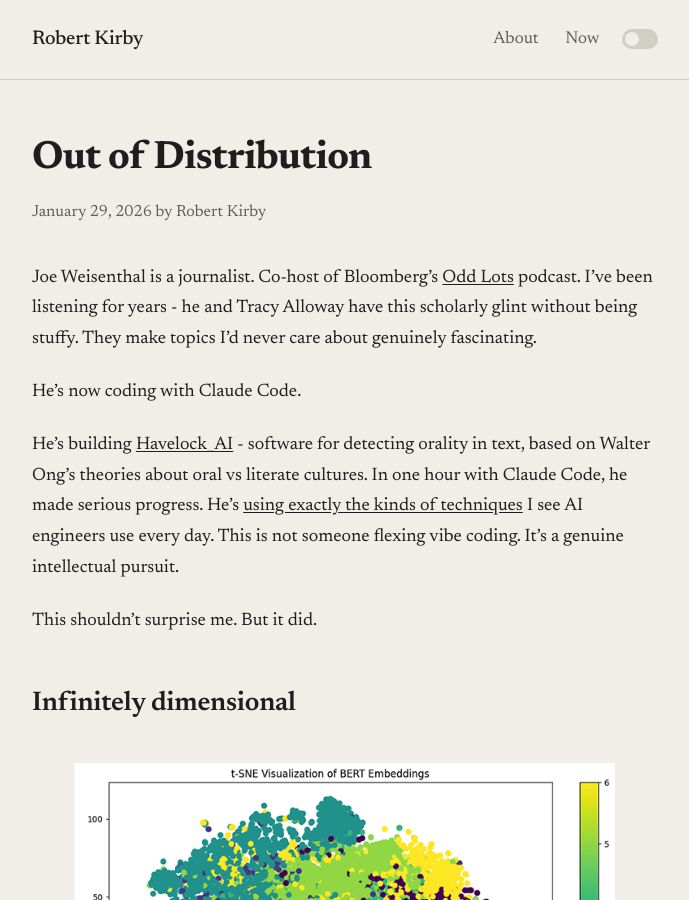
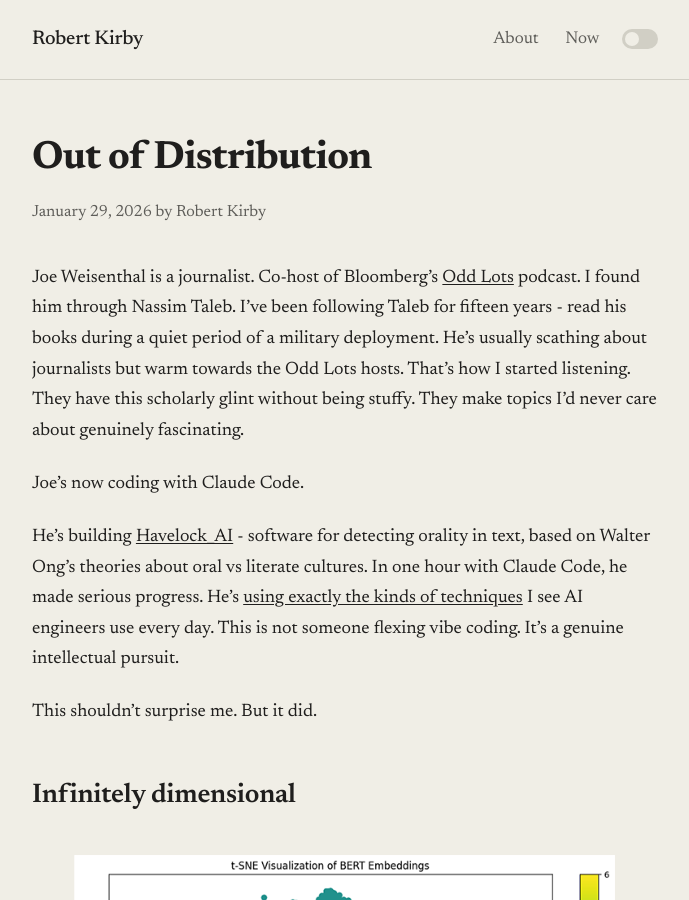
Before and after one commit to rob137/rob137.github.io, a Jekyll site: the page built from _posts/2026-01-29-out-of-distribution.md, in a window 1280 px wide and 900 px high. Shown: the whole window, without its empty margins (295-984 px from the left). Built offline with Jekyll 4.4.1, drawn with Linux system fonts in a browser that asks for light colours; some of the changed text lies outside the part shown.

Commit message:
Move Taleb->Odd Lots to intro, tighten Recognising seriousness
Co-Authored-By: Claude Opus 4.5 <noreply@anthropic.com>

```diff
--- a/_posts/2026-01-29-out-of-distribution.md
+++ b/_posts/2026-01-29-out-of-distribution.md
@@ -6,9 +6,9 @@ tags: [ai, work, skills, personality]
 excerpt: "In infinitely dimensional space, everything is close. AI is infinitely dimensional. All roads lead here."
 ---
 
-Joe Weisenthal is a journalist. Co-host of Bloomberg's [Odd Lots](https://www.bloomberg.com/oddlots-podcast) podcast. I've been listening for years - he and Tracy Alloway have this scholarly glint without being stuffy. They make topics I'd never care about genuinely fascinating.
+Joe Weisenthal is a journalist. Co-host of Bloomberg's [Odd Lots](https://www.bloomberg.com/oddlots-podcast) podcast. I found him through Nassim Taleb. I've been following Taleb for fifteen years - read his books during a quiet period of a military deployment. He's usually scathing about journalists but warm towards the Odd Lots hosts. That's how I started listening. They have this scholarly glint without being stuffy. They make topics I'd never care about genuinely fascinating.
 
-He's now coding with Claude Code.
+Joe's now coding with Claude Code.
 
 He's building [Havelock_AI](https://x.com/TheStalwart/status/2007881712374816998) - software for detecting orality in text, based on Walter Ong's theories about oral vs literate cultures. In one hour with Claude Code, he made serious progress. He's [using exactly the kinds of techniques](https://x.com/TheStalwart/status/2009622958516645976) I see AI engineers use every day. This is not someone flexing vibe coding. It's a genuine intellectual pursuit.
 
@@ -31,8 +31,6 @@ I found Joe in my space because all roads lead here now.
 I got into philosophy in sixth form, through Wittgenstein initially, and studied it at university - Ray Monk's biography, the Wikipedia rabbit holes. It turned out to be a deep pool of formidable people. Some ended up at places like Google. Others got locked away in academia, or drifted into roles that never quite used what they had. Talent sitting behind barriers.
 
 A musicologist friend I lived with in third year opened my eyes to how technical and rigorous music could be. He had a natural grasp of literature, physics, aesthetics - and he was straining under the intellectual demands of his degree.
-
-Nassim Taleb led me to Montaigne, Rory Sutherland, Yann LeCun. I've been following him for fifteen years - read his books during a quiet spell on an operational tour in Afghanistan. He's usually scathing about journalists. But he was warm towards the Odd Lots hosts. That's how I found them.
 
 Intellectual seriousness looks different in every field. But it transfers.
 
```
